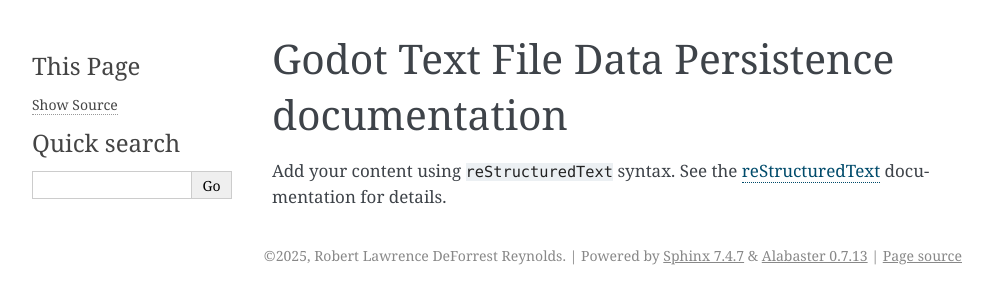
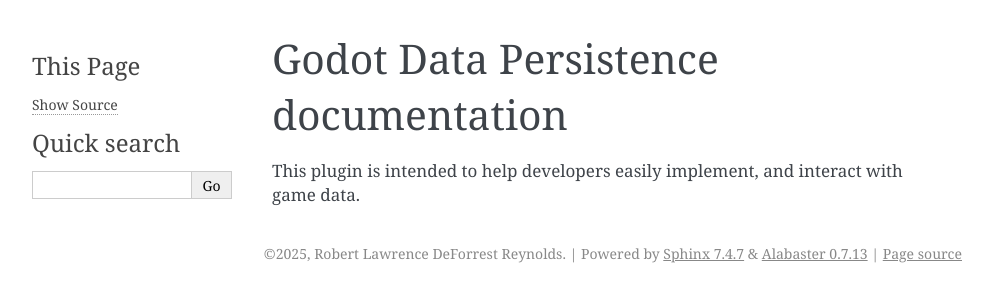
Before and after one commit to Robert-DeForrest-Reynolds/Godot-Data-Persistence, a Sphinx documentation site: the page built from docs/index.rst, in a window 1280 px wide. Shown: the top 304 px of the page, without its empty margins (148-1141 px from the left). Built offline with Sphinx 7.4.7, drawn with Linux system fonts in a browser that asks for light colours.

Commit message:
I think I've settled on the UI

```diff
--- a/docs/conf.py
+++ b/docs/conf.py
@@ -6,7 +6,7 @@
 # -- Project information -----------------------------------------------------
 # https://www.sphinx-doc.org/en/master/usage/configuration.html#project-information
 
-project = 'Godot Text File Data Persistence'
+project = 'Godot Data Persistence'
 copyright = '2025, Robert Lawrence DeForrest Reynolds'
 author = 'Robert Lawrence DeForrest Reynolds'
 release = '0.0.1'
--- a/docs/index.rst
+++ b/docs/index.rst
@@ -3,13 +3,10 @@
    You can adapt this file completely to your liking, but it should at least
    contain the root `toctree` directive.
 
-Godot Text File Data Persistence documentation
+Godot Data Persistence documentation
 ==============================================
 
-Add your content using ``reStructuredText`` syntax. See the
-`reStructuredText <https://www.sphinx-doc.org/en/master/usage/restructuredtext/index.html>`_
-documentation for details.
-
+This plugin is intended to help developers easily implement, and interact with game data.
 
 .. toctree::
    :maxdepth: 2
```
Also changed, not shown: 4 other files.
